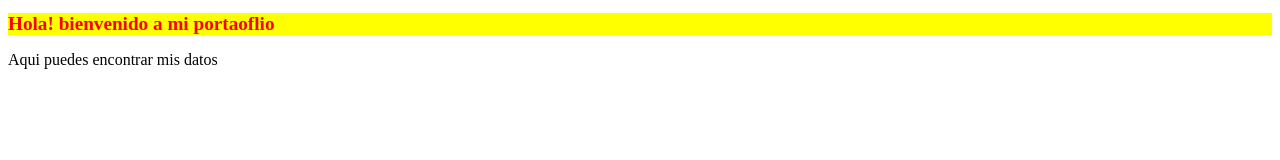
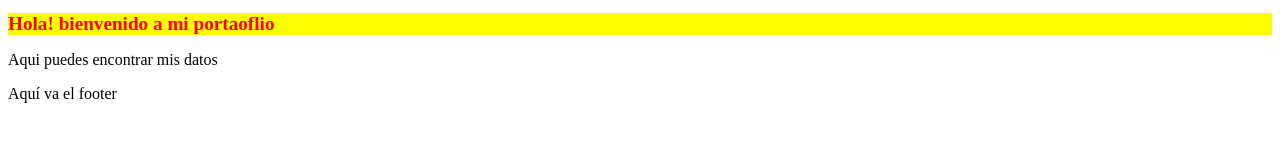
Before and after one commit to DanielaNahuelpan/Portafolio2024, a plain HTML site: page index.html in a window 1280 px wide. Drawn offline with Linux system fonts and the light colour scheme.

Commit message:
Agrego el footer

```diff
--- a/index.html
+++ b/index.html
@@ -9,5 +9,8 @@
 <body>
     <H1>Hola! bienvenido a mi portaoflio</H1>
     <p>Aqui puedes encontrar mis datos</p>
+    <footer>
+        Aquí va el footer
+    </footer>
 </body>
 </html>
```
Also changed, not shown: assets/img/Daniela Nahuelpán.jpg (added), assets/js/miscript.js (added).
